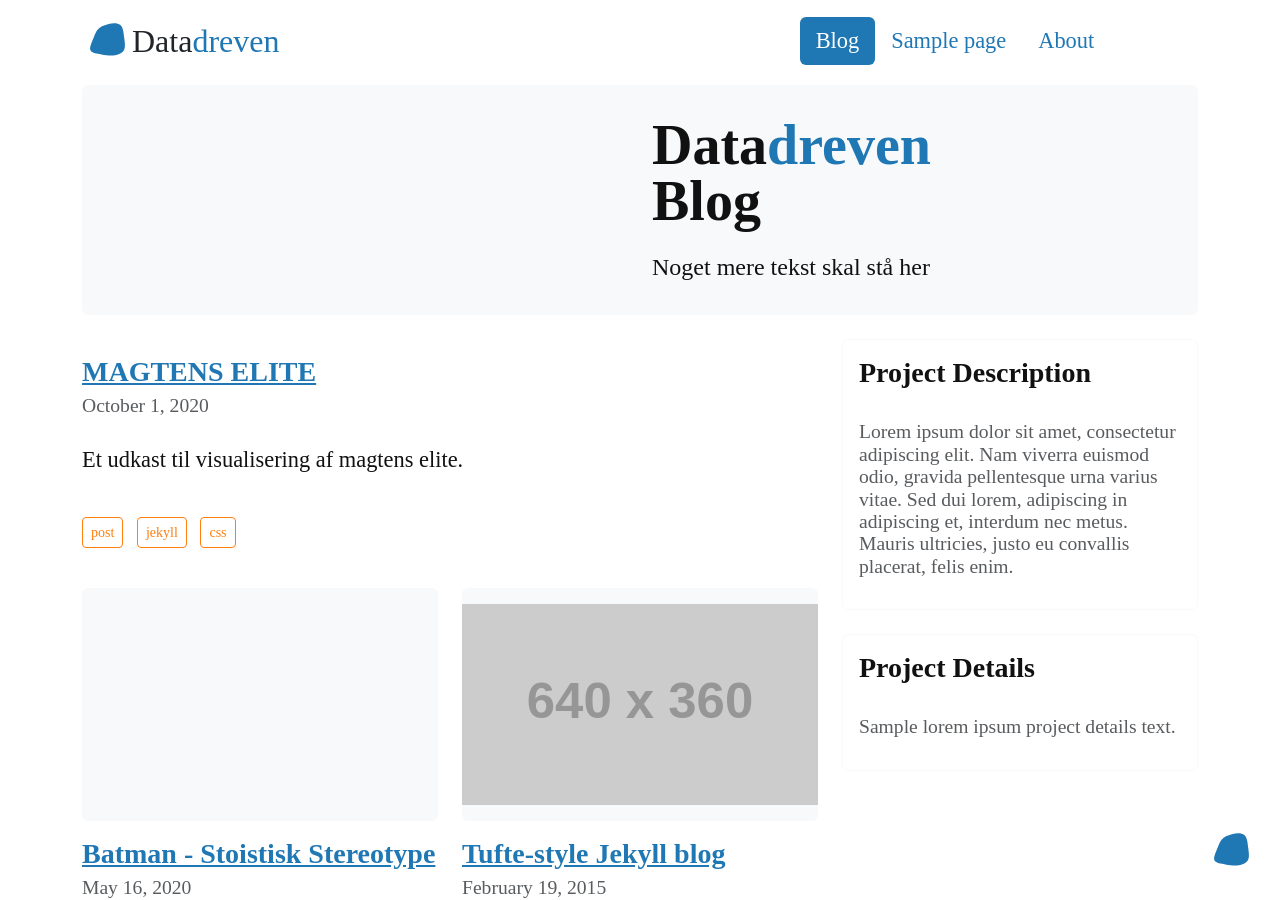
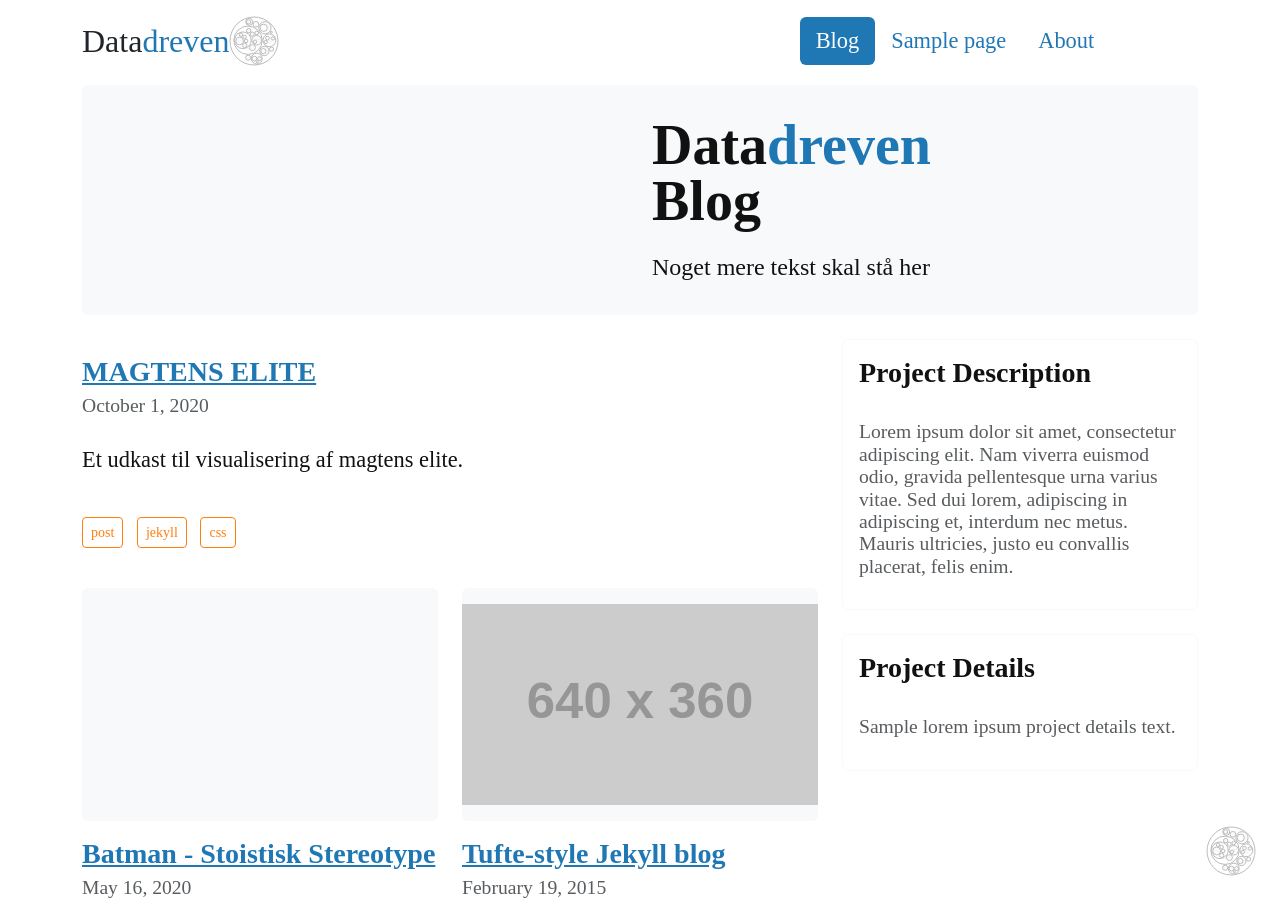
Before and after one commit to AsgerSP/asgersp.github.io, a Jekyll site: the page built from index.html, in a window 1280 px wide and 900 px high. Built offline with Jekyll 4.4.1, drawn with Linux system fonts in a browser that asks for light colours; some web fonts are replaced.

Commit message:
changed logo on index

```diff
--- a/_includes/topnavbar.html
+++ b/_includes/topnavbar.html
@@ -4,9 +4,9 @@
 		<header class="d-flex flex-wrap align-items-center justify-content-center">
 			<a href="{{site.baseurl}}/"
 				class="d-flex align-items-center me-md-auto text-dark text-decoration-none me-5">
-				<img class="" src="{{site.baseurl}}/assets/img/logo-blob.svg" alt="Datadreven Blog" width="50"
+				<span class="fs-2">Data<span class="text-primary">dreven</span></span>
+				<img class="" src="{{site.baseurl}}/assets/img/chart.svg" alt="Datadreven Blog" width="50"
 					height="50">
-				<span class="fs-2">Data<span class="text-primary">dreven</span></span>
 			</a>
 
 			<ul class="nav nav-pills justify-content-center justify-content-lg-start">
@@ -27,5 +27,5 @@
 	</div>
 </div>
 <div class="position-fixed bottom-0 end-0">
-	<img class="m-4" src="{{site.baseurl}}/assets/img/logo-blob.svg" alt="Datadreven Blog" width="50" height="50">
+	<img class="m-4" src="{{site.baseurl}}/assets/img/chart.svg" alt="Datadreven Blog" width="50" height="50">
 </div>
```
Also changed, not shown: assets/img/chart.svg (added).
